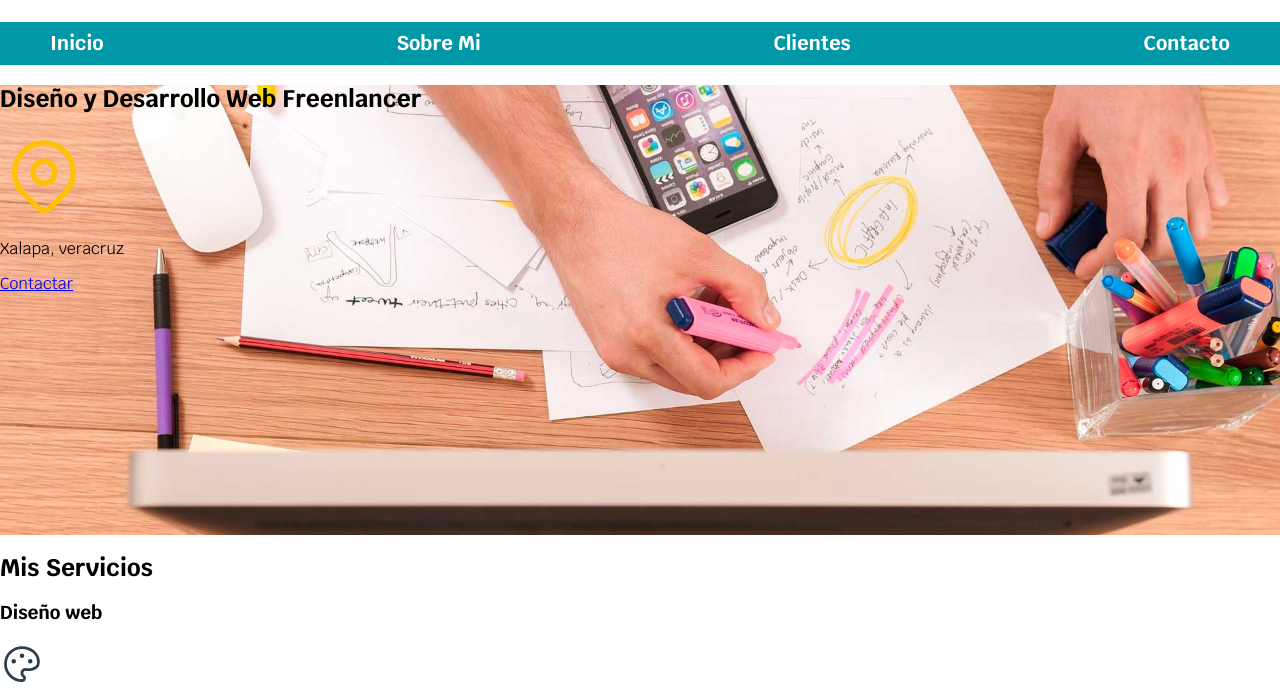
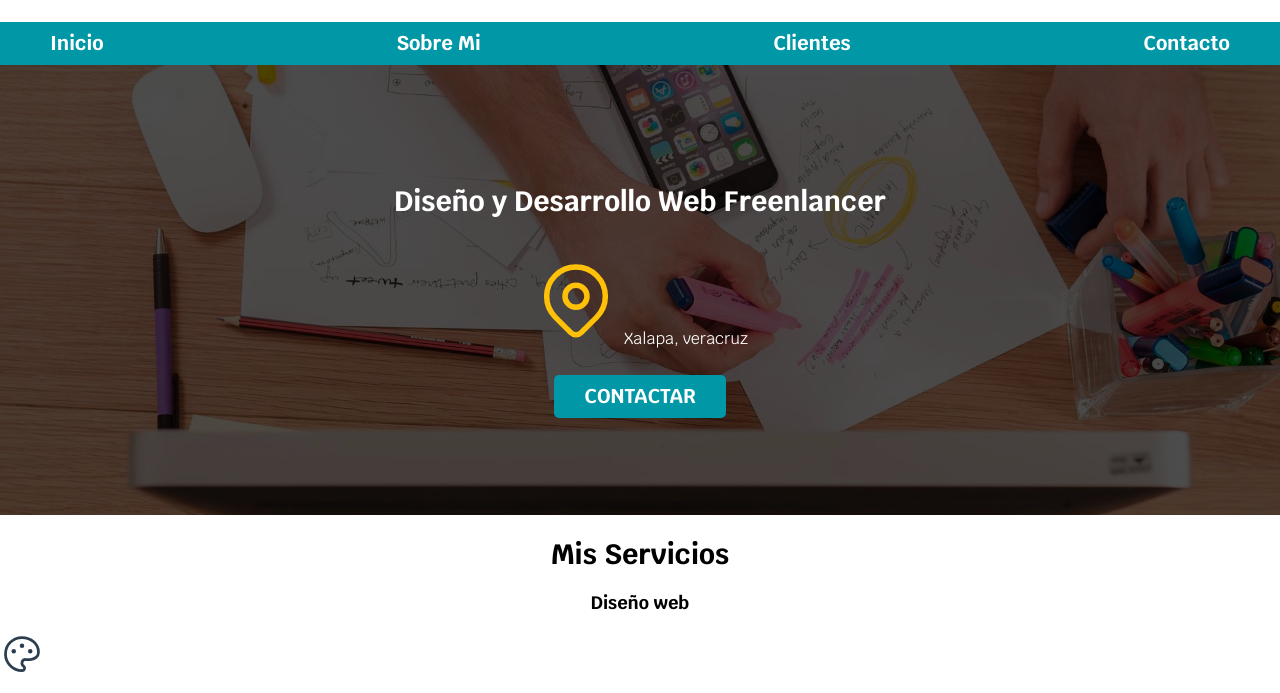
Before and after one commit to kira19955/Sitio_web_Freenlance, a plain HTML site: page index.html in a window 1280 px wide. Shown: the part 73-766 px from the top of the page. Drawn offline with Linux system fonts and the light colour scheme.

Commit message:
css
se modifico el CSS y se agregaron los estilos para los botones

```diff
--- a/css/style.css
+++ b/css/style.css
@@ -16,16 +16,44 @@ body {
   font-size: 16px;
   font-family: "Krub", sans-serif;
 }
-.titulo {
-  text-align: center;
+h1{
   font-size: 3.8rem;
 }
+h2{
+  font-size: 2.8rem;
+
+}
+h3{
+  font-size: 1.8rem;
+
+}
+h1,h2,h3{
+  text-align: center;
+}
+
 .titulo span {
   font-size: 2rem;
 }
 .contenedor {
   max-width: 120rem;
   margin: 0 auto 0 auto;
+}
+.boton{
+  background-color: var(--secundario);
+  color: var(--blanco);
+  padding: 1rem 3rem;
+  margin-top: 1rem;
+  font-size: 2rem;
+  text-decoration: none;
+  text-transform: uppercase;
+  font-weight: bold;
+  border-radius: .5rem;
+}
+@media(min-width: 768px) {
+  .boton{
+    width: auto;
+  }
+
 }
 .nav-bg {
   background-color: var(--secundario);
@@ -60,4 +88,25 @@ body {
   background-repeat: no-repeat;
   background-size: cover;
   height: 450px;
+  position: relative;
 }
+
+.contenido-hero{
+position: absolute;
+/* background-color:rgba(0, 0, 0, .7);  anterior*/
+background-color: rgb(0 0 0 / 70%);
+width: 100%;
+height: 100%;
+
+/*alinear vertical y horizontal mente*/
+display: flex;
+flex-direction: column;
+align-items: center;
+justify-content: center;
+}
+
+.contenido-hero h2,
+.contenido-hero p{
+  color: var(--blanco);
+
+}
--- a/index.html
+++ b/index.html
@@ -33,7 +33,9 @@
     <section class="hero">
       <div class="contenido-hero">
         <h2>Diseño y Desarrollo Web Freenlancer</h2>
-        <svg
+
+        <p>
+          <svg
           xmlns="http://www.w3.org/2000/svg"
           class="icon icon-tabler icon-tabler-map-pin"
           width="88"
@@ -51,8 +53,9 @@
             d="M17.657 16.657l-4.243 4.243a2 2 0 0 1 -2.827 0l-4.244 -4.243a8 8 0 1 1 11.314 0z"
           />
         </svg>
-        <p>Xalapa, veracruz</p>
-        <a href="#">Contactar</a>
+
+          Xalapa, veracruz</p>
+        <a  class ="boton" href="#">Contactar</a>
       </div>
     </section>
 
```
